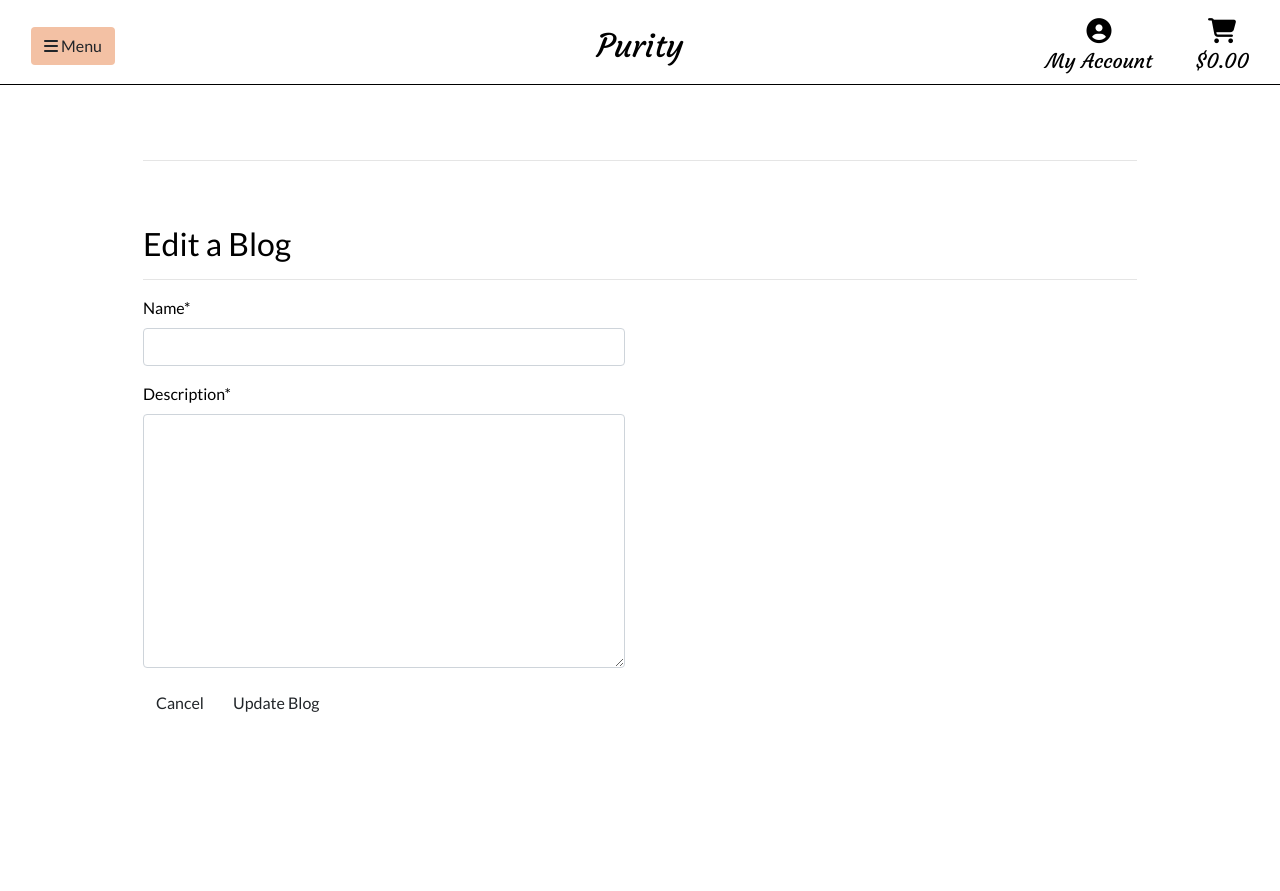
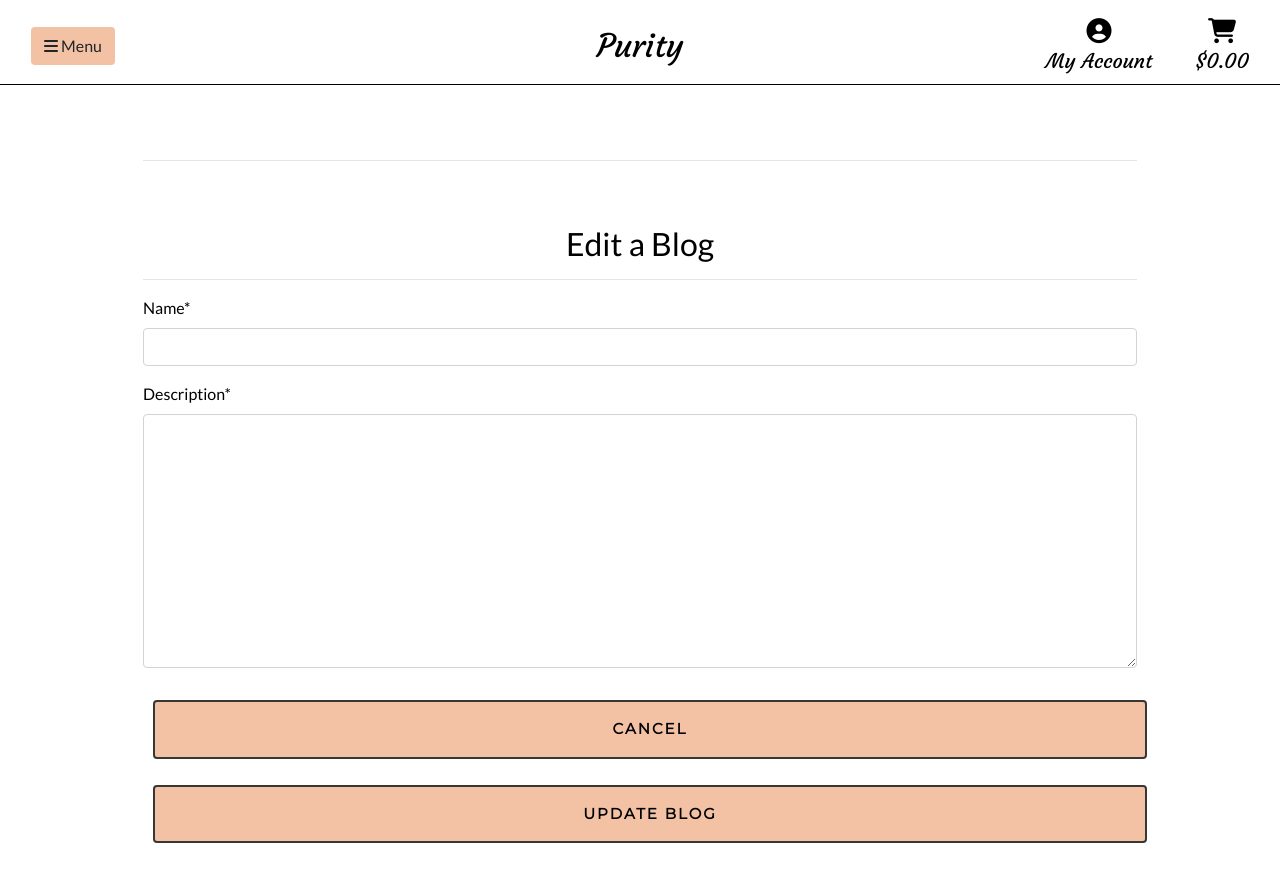
Before and after one commit to JackTubby/MS4-Spa, a Django app: template blog/templates/blog/edit_blog.html in a window 1280 px wide. Before the commit the page ends 712 px from the top, so only its background shows below. Run offline with Django 3.2, Linux system fonts and the light colour scheme; the template is opened without the code that fills it: values that come from a table or form of the project are taken from there, others are empty; some libraries are stand-ins or nearby versions.

Commit message:
Update edit blog to look like other forms

```diff
--- a/blog/templates/blog/edit_blog.html
+++ b/blog/templates/blog/edit_blog.html
@@ -1,18 +1,10 @@
 {% extends "base.html" %}
 {% load static %}
-
-{% block page_header %}
-    <div class="container header-container">
-        <div class="row">
-            <div class="col"></div>
-        </div>
-    </div>
-{% endblock %}
 
 {% block content %}
 {% include 'includes/main-nav.html' %}
     <div class="container pt-5 mt-5">
-        <div class="row">
+        <div class="row text-center">
             <div class="col pt-5">
                 <hr>
                 <h2 class="logo-font pt-5 text-black">Edit a Blog</h2>
@@ -21,7 +13,7 @@
         </div>
 
         <div class="row">
-            <div class="col-12 col-lg-6">
+            <div class="col-12">
                 <form action="{% url 'edit_blog' blog.id %}" method="POST" class="form" enctype="multipart/form-data">
                     {% csrf_token %}
                     {% for field in form %}
@@ -31,8 +23,8 @@
                             {{ field }}
                         {% endif %}
                     {% endfor %}
-                    <a class="rounded-0 btn" href="{% url 'home' %}">Cancel</a>
-                    <button class="rounded-0 btn" type="submit">Update Blog</button>
+                    <a class="rounded-0 btn fill-btn w-100 py-3 my-3" href="{% url 'blogs' %}">Cancel</a>
+                    <button class="rounded-0 btn fill-btn w-100 py-3 mb-5" type="submit">Update Blog</button>
                 </form>
             </div>
         </div>
```
